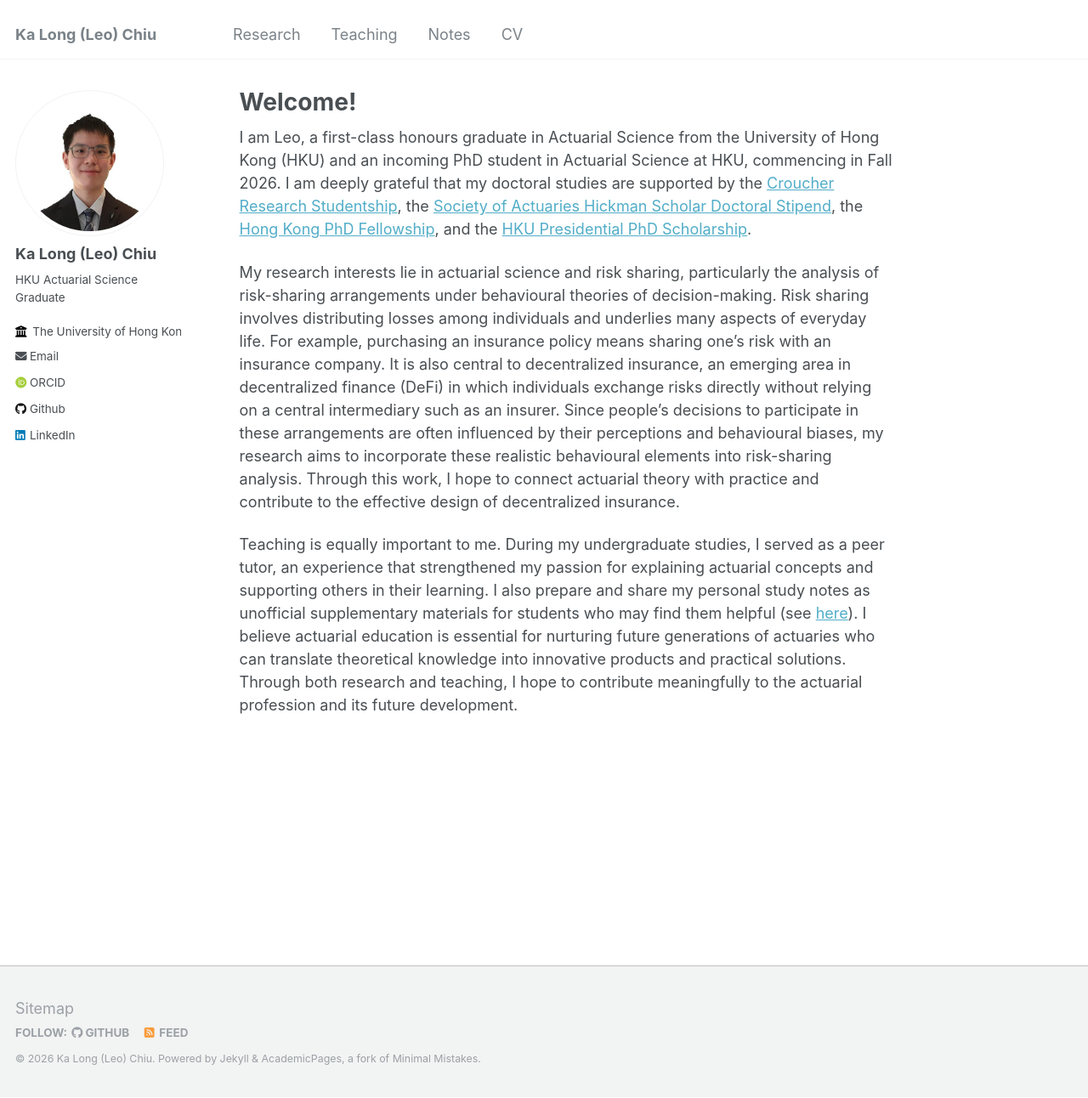
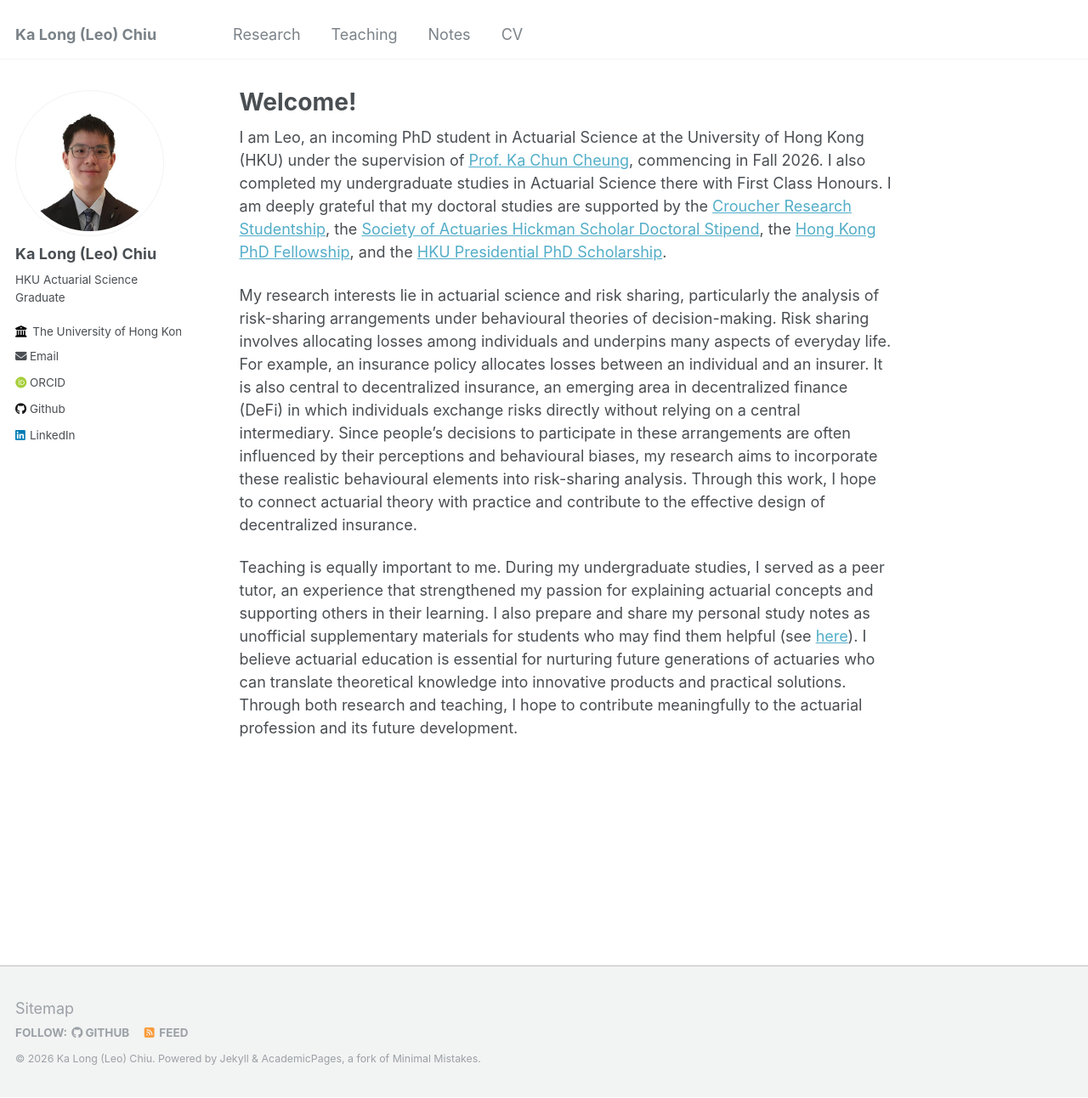
Before and after one commit to leochiukl/leochiukl.github.io, a Jekyll site: the page built from _pages/about.md, in a window 1280 px wide and 1292 px high. Shown: the whole window at 85% size. Built offline with Jekyll 4.4.1, drawn with Linux system fonts in a browser that asks for light colours; some web fonts are replaced.

Commit message:
Update about, cv, research

```diff
--- a/_pages/about.md
+++ b/_pages/about.md
@@ -7,10 +7,12 @@ redirect_from:
   - /about.html
 ---
 
-I am Leo, a first-class honours graduate in Actuarial Science from the
-University of Hong Kong (HKU) and an incoming PhD student in Actuarial Science
-at HKU, commencing in Fall 2026. I am deeply grateful that my doctoral studies
-are supported by the [Croucher Research
+I am Leo, an incoming PhD student in Actuarial Science at the University of
+Hong Kong (HKU) under the supervision of [Prof. Ka Chun
+Cheung](https://saasresearch.hku.hk/~kccg/), commencing in Fall 2026. I also
+completed my undergraduate studies in Actuarial Science there with First Class
+Honours. I am deeply grateful that my doctoral studies are supported by the
+[Croucher Research
 Studentship](https://croucher.org.hk/en/fellows-and-scholars/leo-chiu), the
 [Society of Actuaries Hickman Scholar Doctoral
 Stipend](https://www.soa.org/education/resources/academic-initiatives/soa-doc-stipend/),
@@ -20,17 +22,16 @@ Scholarship](https://gradsch.hku.hk/prospective_students/fees_scholarships_and_f
 
 My research interests lie in actuarial science and risk sharing, particularly
 the analysis of risk-sharing arrangements under behavioural theories of
-decision-making. Risk sharing involves distributing losses among individuals
-and underlies many aspects of everyday life. For example, purchasing an
-insurance policy means sharing one’s risk with an insurance company. It is also
-central to decentralized insurance, an emerging area in decentralized finance
-(DeFi) in which individuals exchange risks directly without relying on a
-central intermediary such as an insurer. Since people’s decisions to
-participate in these arrangements are often influenced by their perceptions and
-behavioural biases, my research aims to incorporate these realistic behavioural
-elements into risk-sharing analysis. Through this work, I hope to connect
-actuarial theory with practice and contribute to the effective design of
-decentralized insurance.
+decision-making. Risk sharing involves allocating losses among individuals and
+underpins many aspects of everyday life. For example, an insurance policy
+allocates losses between an individual and an insurer. It is also central to
+decentralized insurance, an emerging area in decentralized finance (DeFi) in
+which individuals exchange risks directly without relying on a central
+intermediary. Since people’s decisions to participate in these arrangements are
+often influenced by their perceptions and behavioural biases, my research aims
+to incorporate these realistic behavioural elements into risk-sharing analysis.
+Through this work, I hope to connect actuarial theory with practice and
+contribute to the effective design of decentralized insurance.
 
 Teaching is equally important to me. During my undergraduate studies, I served
 as a peer tutor, an experience that strengthened my passion for explaining
```
Also changed, not shown: _pages/cv.md (+1 -1 lines), _pages/research.md (+2 -4 lines), 1 other file.
